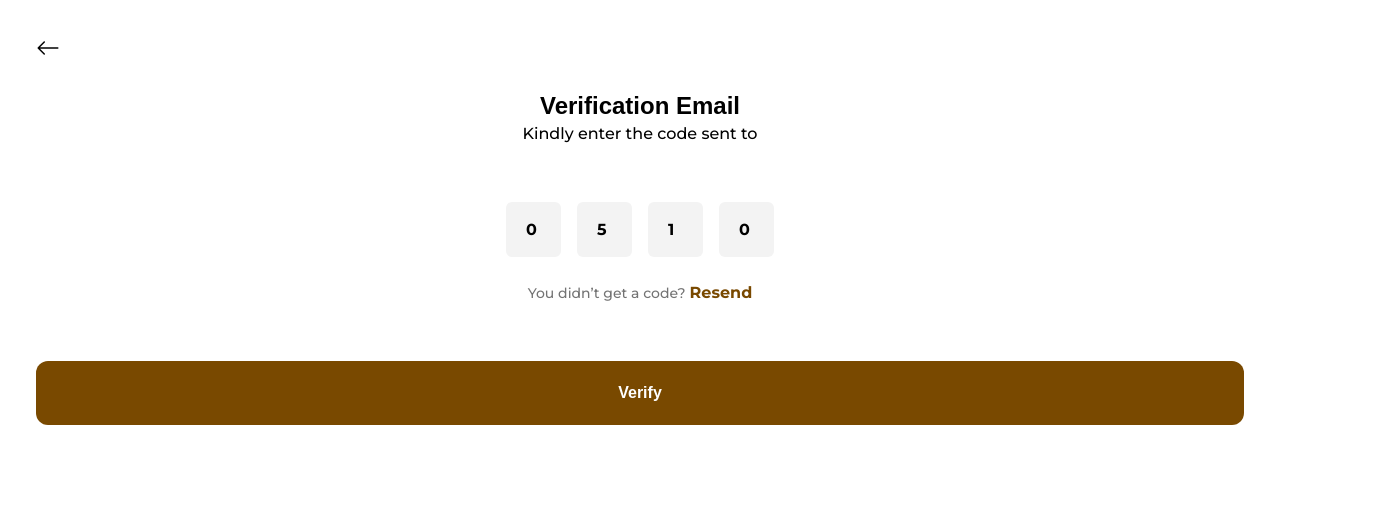
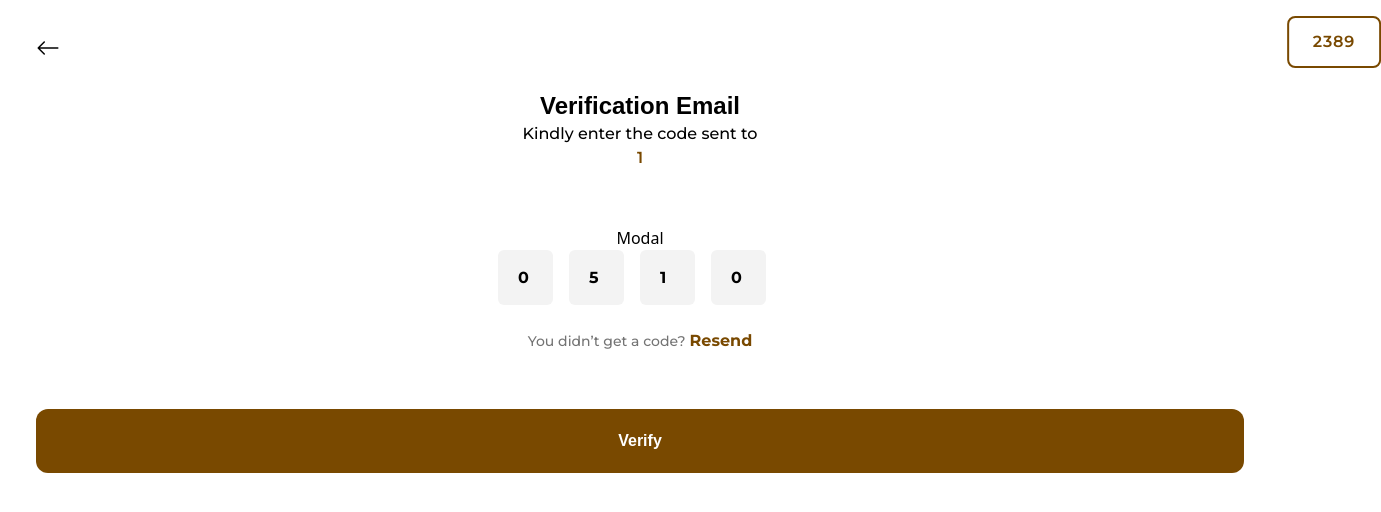
Before and after one commit to Thatgirl9/Foodie-app, a React (Vite) app: page /signup/verificationpage/1 in a window 1280 px wide. Shown: the top 512 px of the page, 1381 px wide, since content can reach past the window. Built offline with nearby package versions, Linux system fonts and the light colour scheme; a web font is replaced by a local one.

Commit message:
Feat: Popup Component added

```diff
--- a/src/Pages/VerificationPage/VerificationPage.jsx
+++ b/src/Pages/VerificationPage/VerificationPage.jsx
@@ -2,11 +2,13 @@ import "./verification.css";
 
 import ArrowLeft from "../../assets/SignIn/bi_arrow-left.png";
 
-import { useNavigate, useSearchParams } from "react-router-dom";
+import { useNavigate, useParams } from "react-router-dom";
+import { useState } from "react";
 
 const VerificationPage = () => {
   const navigate = useNavigate();
-  const { email } = useSearchParams();
+  const { email } = useParams();
+  const [verificationCode, setVerificationCode] = useState("");
 
   const handleGoBack = () => {
     navigate(-1);
@@ -16,8 +18,22 @@ const VerificationPage = () => {
     e.preventDefault();
   };
 
+  // Create a random verification token
+  // const createToken = () => {
+  //   const token = Math.floor(Math.random() * 10000);
+  //   console.log(token);
+  //   setVerificationCode(token);
+  // };
+
+  // createToken();
+
+  const handleShowModal = () => {
+    const modal = document.querySelector(".modal");
+    modal.classList.toggle("show-modal");
+  };
+
   return (
-    <div className="p-9 flex flex-col">
+    <div className="p-9 flex flex-col relative justify-center">
       <div className="mb-6">
         <button onClick={handleGoBack}>
           <img src={ArrowLeft} width="24px" height="24px" alt="Left Arrow" />
@@ -32,6 +48,14 @@ const VerificationPage = () => {
           <span className="text-secondPageBtn font-semibold">{email}</span>
         </p>
       </div>
+
+      <div className="absolute  right-3 top-4 border-2 border-secondPageBtn flex justify-center items-center p-3 px-6 rounded-lg modal">
+        <p className="font-body text-base font-semibold text-secondPageBtn text-center tracking-wider">
+          2389
+        </p>
+      </div>
+
+      <button onClick={handleShowModal}>Modal</button>
 
       <form action="" onSubmit={formSubmit}>
         <div className="flex justify-center items-center gap-4">
@@ -63,6 +87,8 @@ const VerificationPage = () => {
             className="w-[55px] h-[55px] rounded-md px-5 bg-inputBtn font-body font-bold text-black  outline-none placeholder:font-bold placeholder:text-black focus:bg-verificationInput focus:border  focus:outline-none focus:border-secondPageBtn"
             placeholder="0"
           />
+
+          <p>{verificationCode}</p>
         </div>
 
         <div className="flex justify-center mt-6">
--- a/src/Pages/VerificationPage/verification.css
+++ b/src/Pages/VerificationPage/verification.css
@@ -0,0 +1,8 @@
+.modal {
+  transform: translateX(120%);
+  transition: all 0.3s ease-in-out;
+}
+
+.show-modal {
+  transform: translateX(0);
+}
```
